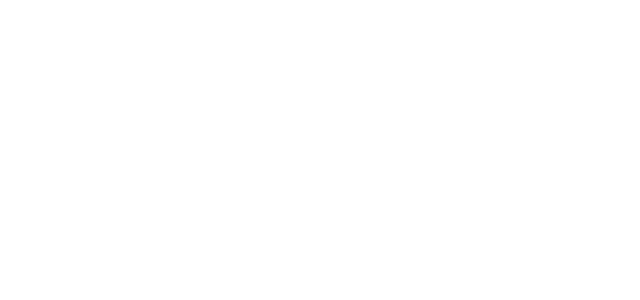
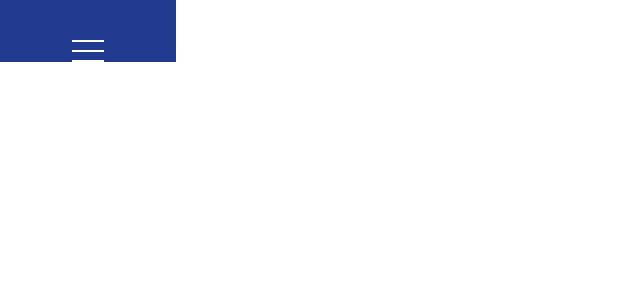
Before and after one commit to ANO-CenterInform/MosReport2022, a React (Vite) app: page /pages/1 in a window 1280 px wide. Before the commit this address had no page. Shown: the top 300 px of the page, without its empty margins (0-640 px from the left). Built offline with nearby package versions, Linux system fonts and the light colour scheme.

Commit message:
feat: Start working with pages

```diff
--- a/package.json
+++ b/package.json
@@ -1,7 +1,7 @@
 {
   "name": "mosreport2022",
   "private": true,
-  "version": "0.0.0",
+  "version": "0.0.1",
   "type": "module",
   "scripts": {
     "dev": "vite",
@@ -14,6 +14,7 @@
     "react-router-dom": "^6.4.2"
   },
   "devDependencies": {
+    "@tailwindui/react": "^0.1.1",
     "@types/react": "^18.0.17",
     "@types/react-dom": "^18.0.6",
     "@vitejs/plugin-react": "^2.1.0",
--- a/src/App.tsx
+++ b/src/FrontPage.tsx
@@ -6,7 +6,7 @@ import img3 from '../public/images/page1_img3.jpg';
 import mip_logo from '../public/images/mip_logo.png';
 import icon_arrow_right from '../public/icons/icon_arrow_right.svg';
 
-export default function App() {
+export default function FrontPage() {
 
     return (
         <div className="bg-mosBlue-900 h-full text-white">
@@ -37,7 +37,7 @@ export default function App() {
                         </div>
                     </div>
                     <div className="order-1 md:order-2 p-4 md:pt-0 md:pl-16">
-                        <Link to={"report"} className="uppercase flex">
+                        <Link to={"pages/1"} className="uppercase flex">
                             <span className="mr-2">Перейти в отчёт</span> <img src={icon_arrow_right} alt="" />
                         </Link>
                     </div>
--- /dev/null
+++ b/src/Pages/Page_1.tsx
@@ -0,0 +1,27 @@
+import { useState} from "react";
+
+
+export default function Page_1() {
+
+    const [menuState, setMenuState] = useState(false)
+
+    const handleMenuClick = () => setMenuState((previousState) => !previousState);
+    return (
+        <>
+            <div className="flex md:justify-center f-full md:absolute md:left-0 md:top-0 md:w-28 lg:w-44 bg-mosBlue-900
+            md:pt-10 color-white">
+                <button className="space-y-2" onClick={handleMenuClick}>
+                    <div className="w-8 h-0.5 bg-white"></div>
+                    <div className="w-8 h-0.5 bg-white"></div>
+                    <div className="w-8 h-0.5 bg-white"></div>
+                </button>
+            </div>
+            <div className={menuState ? 'absolute md:ml-28 lg:ml-44 bg-mosBlue-700 text-white' : 'hidden'}>
+                Menu here
+            </div>
+            <div className="max-w-bootstrap mx-auto">
+
+            </div>
+        </>
+        )
+}
--- a/src/Pages/Report.tsx
+++ /dev/null
@@ -1,6 +0,0 @@
-
-export default function Report() {
-    return (
-        <div>Report here</div>
-    )
-}
--- a/src/main.tsx
+++ b/src/main.tsx
@@ -1,7 +1,7 @@
 import React from 'react'
 import ReactDOM from 'react-dom/client'
-import App from './App'
-import Report from './Pages/Report'
+import FrontPage from './FrontPage'
+import Page_1 from './Pages/Page_1'
 import './index.css'
 import {
     BrowserRouter as Router,
@@ -13,8 +13,8 @@ ReactDOM.createRoot(document.getElementById('root') as HTMLElement).render(
   <React.StrictMode>
       <Router>
           <Routes>
-              <Route path="/" element={<App />} />
-              <Route path="/report" element={<Report />} />
+              <Route path="/" element={<FrontPage />} />
+              <Route path="/pages/1" element={<Page_1 />} />
           </Routes>
       </Router>
   </React.StrictMode>
```
Also changed, not shown: README.txt, 1 other file (tests, documents, lock files or other folders).
